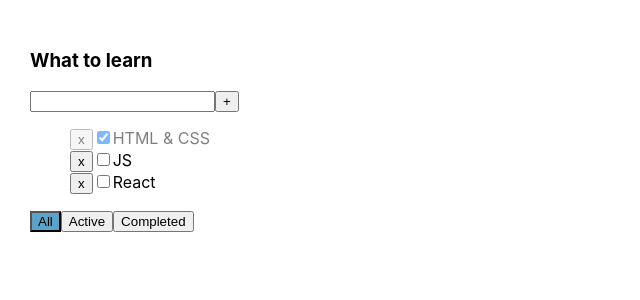
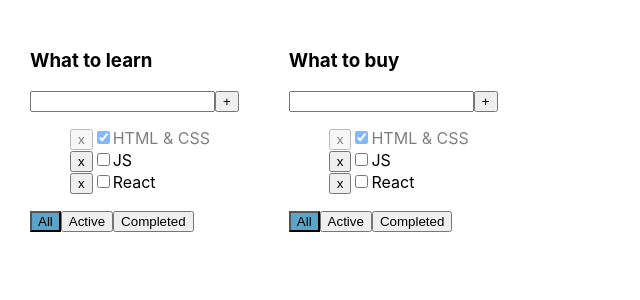
Before and after one commit to hrsk/classwork-todolist, a React (Create React App) app: page / in a window 1280 px wide. Shown: the top 300 px of the page, without its empty margins (0-640 px from the left). Built offline with nearby package versions, Linux system fonts and the light colour scheme.

Commit message:
array todolists, rendering todolists using method map, tasks filtration todolist props fixed

```diff
--- a/src/App.tsx
+++ b/src/App.tsx
@@ -10,8 +10,20 @@ export type TaskType = {
 }
 export type TasksType = Array<TaskType>
 export type FilterValuesType = 'All' | 'Active' | 'Completed'
+export type TodolistType = {
+    id: string
+    title: string
+    filter: FilterValuesType
+}
 
 export const App = () => {
+
+    const [todolists, setTodolists] = useState<Array<TodolistType>>(
+        [
+            { id: v1(), title: 'What to learn', filter: 'All' },
+            { id: v1(), title: 'What to buy', filter: 'All' },
+        ]
+    )
 
     const [tasks, setTasks] = useState<Array<TaskType>>([
         { id: v1(), title: 'HTML & CSS', isDone: true },
@@ -19,7 +31,7 @@ export const App = () => {
         { id: v1(), title: 'React', isDone: false },
     ]);
 
-    const [filter, setFilter] = useState<FilterValuesType>('All');
+    // const [filter, setFilter] = useState<FilterValuesType>('All');
 
     const addTask = (value: string) => {
         setTasks([{ id: v1(), title: value, isDone: false }, ...tasks])
@@ -29,30 +41,55 @@ export const App = () => {
         setTasks(tasks.filter(task => task.id !== taskId));
     }
 
-    const changeTasksFilter = (value: FilterValuesType) => {
-        setFilter(value);
+    const changeTasksFilter = (todolistId: string, value: FilterValuesType) => {
+        setTodolists(todolists.map(todolist => todolist.id === todolistId ? { ...todolist, filter: value } : todolist))
+        // setFilter(value);
     }
     const changeTaskStatus = (taskId: string, isDone: boolean) => {
         setTasks(tasks.map(task => task.id === taskId ? { ...task, isDone } : task))
     }
 
-    let filteredTasks = tasks;
-    if (filter === 'Active') {
-        filteredTasks = tasks.filter(task => !task.isDone)
-    }
-    if (filter === 'Completed') {
-        filteredTasks = tasks.filter(task => task.isDone)
-    }
+    // let filteredTasks = tasks;
+    // if (filter === 'Active') {
+    //     filteredTasks = tasks.filter(task => !task.isDone)
+    // }
+    // if (filter === 'Completed') {
+    //     filteredTasks = tasks.filter(task => task.isDone)
+    // }
 
     return (
         <div className="App">
-            <Todolist tasks={filteredTasks}
+            {
+                todolists.map(todolist => {
+
+                    let filteredTasks = tasks;
+                    if (todolist.filter === 'Active') {
+                        filteredTasks = tasks.filter(task => !task.isDone)
+                    }
+                    if (todolist.filter === 'Completed') {
+                        filteredTasks = tasks.filter(task => task.isDone)
+                    }
+
+                    return (
+                        <Todolist
+                            key={todolist.id}
+                            todolistId={todolist.id}
+                            tasks={filteredTasks}
+                            title={todolist.title}
+                            filter={todolist.filter}
+                            addTask={addTask}
+                            removeTask={removeTask}
+                            changeTasksFilter={changeTasksFilter}
+                            changeTaskStatus={changeTaskStatus} />
+                    )
+                })}
+            {/* <Todolist tasks={filteredTasks}
                 title={'What to learn'}
                 filter={filter}
                 addTask={addTask}
                 removeTask={removeTask}
                 changeTasksFilter={changeTasksFilter}
-                changeTaskStatus={changeTaskStatus} />
+                changeTaskStatus={changeTaskStatus} /> */}
         </div>
     );
 }
--- a/src/Todolist.tsx
+++ b/src/Todolist.tsx
@@ -2,12 +2,13 @@ import { ChangeEvent, KeyboardEvent, useState } from "react"
 import { FilterValuesType, TasksType } from "./App"
 
 type PropsType = {
+    todolistId: string
     title: string
     tasks: TasksType
     filter: 'All' | 'Active' | 'Completed'
     addTask: (value: string) => void
     removeTask: (taskId: string) => void
-    changeTasksFilter: (value: FilterValuesType) => void
+    changeTasksFilter: (todolistId: string, value: FilterValuesType) => void
     changeTaskStatus: (taskId: string, isDone: boolean) => void
 }
 
@@ -74,12 +75,12 @@ export const Todolist = (props: PropsType) => {
             </ul>
             <div>
                 <button className={props.filter === 'All' ? 'active-filter' : 'default'}
-                    onClick={() => props.changeTasksFilter('All')}>All
+                    onClick={() => props.changeTasksFilter(props.todolistId, 'All')}>All
                 </button>
                 <button className={props.filter === 'Active' ? 'active-filter' : 'default'}
-                    onClick={() => props.changeTasksFilter('Active')}>Active</button>
+                    onClick={() => props.changeTasksFilter(props.todolistId, 'Active')}>Active</button>
                 <button className={props.filter === 'Completed' ? 'active-filter' : 'default'}
-                    onClick={() => props.changeTasksFilter('Completed')}>Completed</button>
+                    onClick={() => props.changeTasksFilter(props.todolistId, 'Completed')}>Completed</button>
             </div>
         </div>
     )
```
